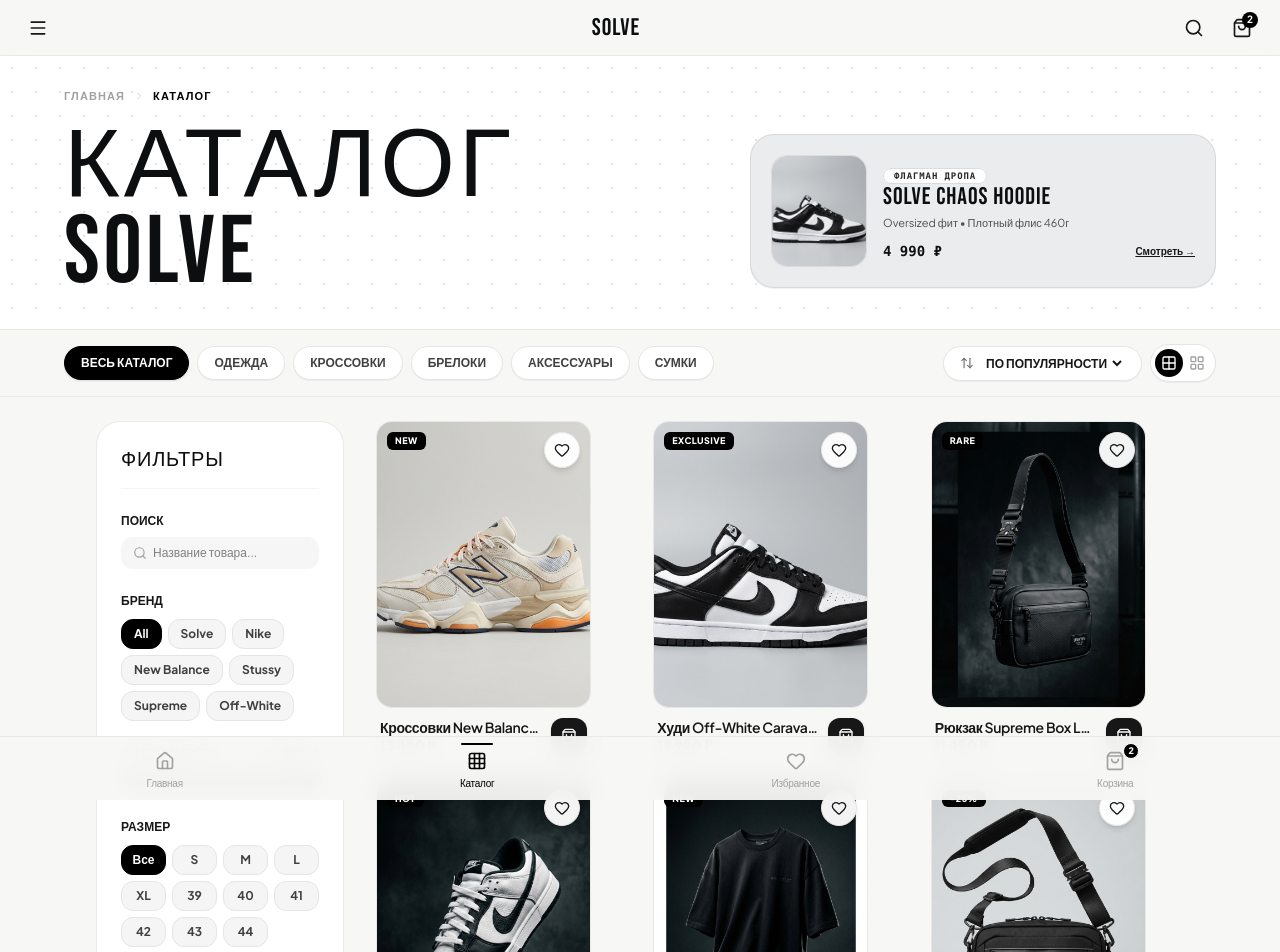
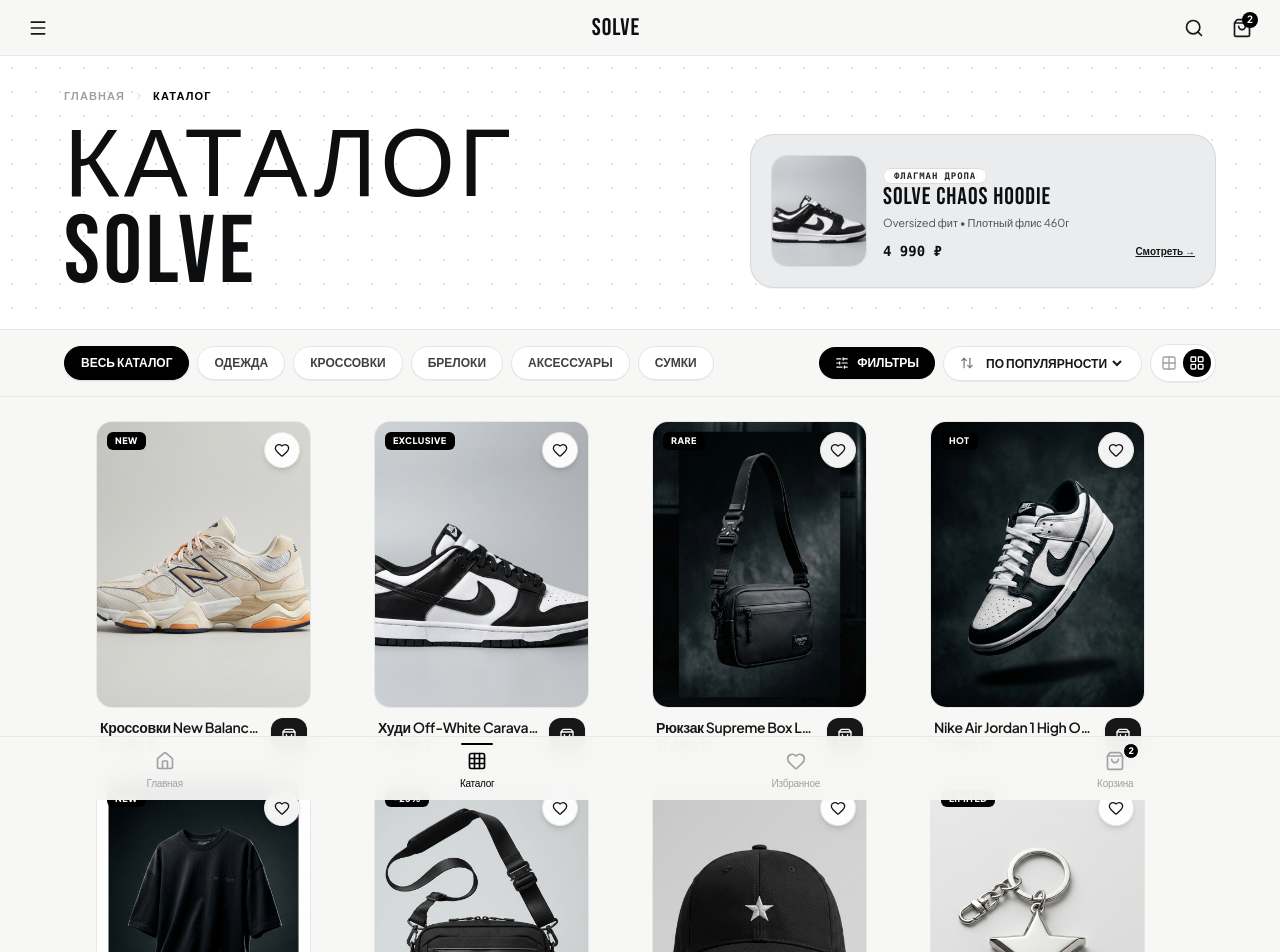
Before and after one commit to Farido01/SOLVE, a Next.js app: page /catalog in a window 1280 px wide. Shown: the top 952 px of the page. Built offline with nearby package versions, Linux system fonts and the light colour scheme.

Commit message:
Redesign filter panel to sleek right slide-over drawer and optimize grid width

```diff
--- a/app/catalog/page.tsx
+++ b/app/catalog/page.tsx
@@ -3,7 +3,7 @@
 import { useState, useMemo } from 'react';
 import Link from 'next/link';
 import { motion, AnimatePresence } from 'framer-motion';
-import { SlidersHorizontal, ArrowUpDown, X, Search, RotateCcw, ChevronRight, LayoutGrid, Grid2X2, ShieldCheck, Sparkles, Filter } from 'lucide-react';
+import { SlidersHorizontal, ArrowUpDown, X, Search, RotateCcw, ChevronRight, LayoutGrid, Grid2X2, Check, Filter } from 'lucide-react';
 import Header from '@/components/Header';
 import Footer from '@/components/Footer';
 import BottomNav from '@/components/BottomNav';
@@ -173,8 +173,8 @@
   const [onlySale, setOnlySale] = useState(false);
   const [searchQuery, setSearchQuery] = useState('');
   const [sortBy, setSortBy] = useState<'popular' | 'price-asc' | 'price-desc' | 'rating'>('popular');
-  const [isMobileFilterOpen, setIsMobileFilterOpen] = useState(false);
-  const [gridCols, setGridCols] = useState<3 | 4>(3);
+  const [isFilterDrawerOpen, setIsFilterDrawerOpen] = useState(false);
+  const [gridCols, setGridCols] = useState<3 | 4>(4);
 
   // Active filter count
   const activeFilterCount = useMemo(() => {
@@ -224,7 +224,7 @@
       <Header />
 
       <main className="flex-1 mt-14 pb-28">
-        {/* Minimalist Editorial Banner */}
+        {/* Minimalist Header Banner */}
         <section className="bg-white border-b border-neutral-200/90 pt-8 pb-8 px-4 md:px-8 relative overflow-hidden bg-[radial-gradient(#e2e4e8_1px,transparent_1px)] [background-size:24px_24px]">
           <div className="max-w-6xl mx-auto space-y-4 relative z-10">
             {/* Top Breadcrumbs */}
@@ -234,7 +234,7 @@
               <span className="text-black font-extrabold">Каталог</span>
             </div>
 
-            {/* Main Header & Lighter Highlight Card */}
+            {/* Main Header & Highlight Card */}
             <div className="grid grid-cols-1 lg:grid-cols-12 gap-6 items-center pt-1">
               {/* Left Column: Pure Title Only */}
               <div className="lg:col-span-7">
@@ -279,7 +279,7 @@
           </div>
         </section>
 
-        {/* Refined Sticky Controls Bar */}
+        {/* Refined Sticky Category & Controls Bar */}
         <div className="sticky top-14 z-30 bg-[#F7F7F6]/95 backdrop-blur-md border-b border-neutral-200/80 py-3.5 px-4 md:px-8">
           <div className="max-w-6xl mx-auto flex flex-col md:flex-row items-stretch md:items-center justify-between gap-3">
             {/* Category Quick Pills */}
@@ -302,17 +302,17 @@
               })}
             </div>
 
-            {/* Filter Triggers & Search & View Mode */}
+            {/* Controls Bar: Filter Drawer Trigger, Sort Dropdown, Grid Switcher */}
             <div className="flex items-center gap-2 justify-between md:justify-end">
-              {/* Mobile/Tablet Filter Button */}
+              {/* Universal Filter Button (Desktop & Mobile) */}
               <button
-                onClick={() => setIsMobileFilterOpen(true)}
-                className="lg:hidden flex items-center gap-2 px-4 py-2 bg-white text-neutral-900 border border-neutral-200 rounded-full text-xs font-extrabold hover:bg-neutral-900 hover:text-white transition-colors shadow-2xs"
+                onClick={() => setIsFilterDrawerOpen(true)}
+                className="flex items-center gap-2 px-4 py-2 bg-black text-white rounded-full text-xs font-extrabold hover:bg-neutral-800 transition-colors shadow-2xs"
               >
-                <Filter className="w-3.5 h-3.5" />
+                <SlidersHorizontal className="w-3.5 h-3.5" />
                 <span>ФИЛЬТРЫ</span>
                 {activeFilterCount > 0 && (
-                  <span className="w-4 h-4 rounded-full bg-black text-white text-[10px] flex items-center justify-center font-bold">
+                  <span className="w-4 h-4 rounded-full bg-white text-black text-[10px] flex items-center justify-center font-bold">
                     {activeFilterCount}
                   </span>
                 )}
@@ -360,7 +360,7 @@
           </div>
         </div>
 
-        {/* Content Workspace */}
+        {/* Content Workspace (Full Width Grid) */}
         <div className="max-w-6xl mx-auto px-4 md:px-8 pt-6">
           {/* Active Filter Chips */}
           {activeFilterCount > 0 && (
@@ -368,30 +368,30 @@
               <span className="text-[11px] font-bold text-neutral-400 uppercase tracking-wider">Активные фильтры:</span>
 
               {selectedCategory !== 'all' && (
-                <span className="px-3 py-1 bg-white text-black text-xs font-bold rounded-full border border-neutral-300 flex items-center gap-1.5">
+                <span className="px-3.5 py-1 bg-white text-black text-xs font-bold rounded-full border border-neutral-300 flex items-center gap-1.5 shadow-2xs">
                   Категория: {categoryTabs.find((t) => t.id === selectedCategory)?.label}
-                  <X className="w-3 h-3 cursor-pointer hover:text-red-500" onClick={() => setSelectedCategory('all')} />
+                  <X className="w-3 h-3 cursor-pointer hover:text-red-500 transition-colors" onClick={() => setSelectedCategory('all')} />
                 </span>
               )}
 
               {selectedBrand !== 'All' && (
-                <span className="px-3 py-1 bg-white text-black text-xs font-bold rounded-full border border-neutral-300 flex items-center gap-1.5">
+                <span className="px-3.5 py-1 bg-white text-black text-xs font-bold rounded-full border border-neutral-300 flex items-center gap-1.5 shadow-2xs">
                   Бренд: {selectedBrand}
-                  <X className="w-3 h-3 cursor-pointer hover:text-red-500" onClick={() => setSelectedBrand('All')} />
+                  <X className="w-3 h-3 cursor-pointer hover:text-red-500 transition-colors" onClick={() => setSelectedBrand('All')} />
                 </span>
               )}
 
               {selectedSize !== 'All' && (
-                <span className="px-3 py-1 bg-white text-black text-xs font-bold rounded-full border border-neutral-300 flex items-center gap-1.5">
+                <span className="px-3.5 py-1 bg-white text-black text-xs font-bold rounded-full border border-neutral-300 flex items-center gap-1.5 shadow-2xs">
                   Размер: {selectedSize}
-                  <X className="w-3 h-3 cursor-pointer hover:text-red-500" onClick={() => setSelectedSize('All')} />
+                  <X className="w-3 h-3 cursor-pointer hover:text-red-500 transition-colors" onClick={() => setSelectedSize('All')} />
                 </span>
               )}
 
               {onlySale && (
-                <span className="px-3 py-1 bg-white text-black text-xs font-bold rounded-full border border-neutral-300 flex items-center gap-1.5">
+                <span className="px-3.5 py-1 bg-white text-black text-xs font-bold rounded-full border border-neutral-300 flex items-center gap-1.5 shadow-2xs">
                   Только скидки
-                  <X className="w-3 h-3 cursor-pointer hover:text-red-500" onClick={() => setOnlySale(false)} />
+                  <X className="w-3 h-3 cursor-pointer hover:text-red-500 transition-colors" onClick={() => setOnlySale(false)} />
                 </span>
               )}
 
@@ -404,134 +404,10 @@
             </div>
           )}
 
-          {/* Main Grid & Desktop Sidebar */}
-          <div className="grid grid-cols-1 lg:grid-cols-12 gap-8 items-start">
-            {/* Desktop Filters Sidebar */}
-            <aside className="hidden lg:block lg:col-span-3 bg-white p-6 rounded-3xl border border-neutral-200/80 shadow-2xs space-y-6 sticky top-36">
-              <div className="flex items-center justify-between pb-3.5 border-b border-neutral-100">
-                <span className="font-display text-xl tracking-wider text-[#0D0E10] uppercase">ФИЛЬТРЫ</span>
-                {activeFilterCount > 0 && (
-                  <button
-                    onClick={resetFilters}
-                    className="flex items-center gap-1 text-[11px] font-bold text-neutral-400 hover:text-black transition-colors"
-                  >
-                    <RotateCcw className="w-3 h-3" />
-                    <span>СБРОС</span>
-                  </button>
-                )}
-              </div>
-
-              {/* Search Field inside sidebar */}
-              <div className="space-y-2">
-                <span className="text-xs font-extrabold uppercase text-neutral-900 block">Поиск</span>
-                <div className="relative">
-                  <Search className="absolute left-3 top-1/2 -translate-y-1/2 w-3.5 h-3.5 text-neutral-400" />
-                  <input
-                    type="text"
-                    value={searchQuery}
-                    onChange={(e) => setSearchQuery(e.target.value)}
-                    placeholder="Название товара..."
-                    className="w-full pl-8 pr-7 py-2 text-xs bg-neutral-100/90 rounded-xl focus:outline-none focus:ring-2 focus:ring-black font-sans"
-                  />
-                  {searchQuery && (
-                    <button
-                      onClick={() => setSearchQuery('')}
-                      className="absolute right-2.5 top-1/2 -translate-y-1/2 text-neutral-400 hover:text-black"
-                    >
-                      <X className="w-3.5 h-3.5" />
-                    </button>
-                  )}
-                </div>
-              </div>
-
-              {/* Brand Filter */}
-              <div className="space-y-2.5">
-                <span className="text-xs font-extrabold uppercase text-neutral-900 block">Бренд</span>
-                <div className="flex flex-wrap gap-1.5">
-                  {brandsList.map((brand) => {
-                    const isSelected = selectedBrand === brand;
-                    return (
-                      <button
-                        key={brand}
-                        onClick={() => setSelectedBrand(brand)}
-                        className={`px-3 py-1.5 rounded-xl text-xs font-bold transition-all border ${
-                          isSelected
-                            ? 'bg-black text-white border-black'
-                            : 'bg-neutral-100 text-neutral-700 hover:bg-neutral-200 border-neutral-200'
-                        }`}
-                      >
-                        {brand}
-                      </button>
-                    );
-                  })}
-                </div>
-              </div>
-
-              {/* Price Range Slider */}
-              <div className="space-y-2.5">
-                <div className="flex items-center justify-between text-xs">
-                  <span className="font-extrabold uppercase text-neutral-900">До стоимости</span>
-                  <span className="font-extrabold text-black font-mono">{priceRange.toLocaleString('ru-RU')} ₽</span>
-                </div>
-                <input
-                  type="range"
-                  min={1000}
-                  max={20000}
-                  step={500}
-                  value={priceRange}
-                  onChange={(e) => setPriceRange(Number(e.target.value))}
-                  className="w-full accent-black cursor-pointer"
-                />
-              </div>
-
-              {/* Size Selector */}
-              <div className="space-y-2.5">
-                <span className="text-xs font-extrabold uppercase text-neutral-900 block">Размер</span>
-                <div className="grid grid-cols-4 gap-1.5">
-                  <button
-                    onClick={() => setSelectedSize('All')}
-                    className={`py-1.5 rounded-xl text-xs font-bold text-center border transition-all ${
-                      selectedSize === 'All'
-                        ? 'bg-black text-white border-black'
-                        : 'bg-neutral-100 text-neutral-700 border-neutral-200 hover:bg-neutral-200'
-                    }`}
-                  >
-                    Все
-                  </button>
-                  {sizesList.map((sz) => (
-                    <button
-                      key={sz}
-                      onClick={() => setSelectedSize(sz)}
-                      className={`py-1.5 rounded-xl text-xs font-bold text-center border transition-all ${
-                        selectedSize === sz
-                          ? 'bg-black text-white border-black'
-                          : 'bg-neutral-100 text-neutral-700 border-neutral-200 hover:bg-neutral-200'
-                      }`}
-                    >
-                      {sz}
-                    </button>
-                  ))}
-                </div>
-              </div>
-
-              {/* Sale Only Checkbox */}
-              <div className="pt-3 border-t border-neutral-100">
-                <label className="flex items-center justify-between cursor-pointer select-none">
-                  <span className="text-xs font-extrabold uppercase text-neutral-900">Только со скидкой</span>
-                  <input
-                    type="checkbox"
-                    checked={onlySale}
-                    onChange={(e) => setOnlySale(e.target.checked)}
-                    className="w-4 h-4 accent-black rounded cursor-pointer"
-                  />
-                </label>
-              </div>
-            </aside>
-
-            {/* Products Grid Section */}
-            <div className="lg:col-span-9">
+          {/* Full-Bleed Products Grid */}
+          <div>
             {filteredProducts.length === 0 ? (
-                <div className="bg-white rounded-3xl p-12 text-center space-y-4 border border-neutral-200/80 shadow-xs">
+              <div className="bg-white rounded-3xl p-12 text-center space-y-4 border border-neutral-200/80 shadow-2xs">
                 <div className="w-14 h-14 rounded-full bg-neutral-100 flex items-center justify-center mx-auto text-neutral-400">
                   <Search className="w-6 h-6" />
                 </div>
@@ -558,77 +434,101 @@
             )}
           </div>
         </div>
-        </div>
       </main>
 
-      {/* Mobile Drawer Sheet */}
+      {/* Ultra-Sleek Slide-Over Filter Panel Drawer (Desktop & Mobile) */}
       <AnimatePresence>
-        {isMobileFilterOpen && (
+        {isFilterDrawerOpen && (
           <>
+            {/* Backdrop */}
             <motion.div
               initial={{ opacity: 0 }}
               animate={{ opacity: 1 }}
               exit={{ opacity: 0 }}
-              onClick={() => setIsMobileFilterOpen(false)}
-              className="fixed inset-0 z-50 bg-black/60 backdrop-blur-xs"
+              onClick={() => setIsFilterDrawerOpen(false)}
+              className="fixed inset-0 z-50 bg-black/50 backdrop-blur-xs"
             />
+
+            {/* Right Slide-Over Panel */}
             <motion.div
-              initial={{ y: '100%' }}
-              animate={{ y: 0 }}
-              exit={{ y: '100%' }}
-              transition={{ type: 'spring', damping: 25, stiffness: 250 }}
-              className="fixed bottom-0 left-0 right-0 z-50 bg-white rounded-t-3xl p-6 shadow-2xl space-y-6 max-h-[85vh] overflow-y-auto font-sans"
+              initial={{ x: '100%' }}
+              animate={{ x: 0 }}
+              exit={{ x: '100%' }}
+              transition={{ type: 'spring', damping: 28, stiffness: 280 }}
+              className="fixed top-0 right-0 bottom-0 z-50 w-full max-w-md bg-white shadow-2xl flex flex-col justify-between font-sans border-l border-neutral-200"
             >
-              <div className="flex items-center justify-between border-b border-neutral-100 pb-3">
-                <span className="font-display text-2xl tracking-wider text-black">ФИЛЬТРЫ ТОВАРОВ</span>
+              {/* Drawer Header */}
+              <div className="p-6 border-b border-neutral-100 flex items-center justify-between">
+                <div className="flex items-center gap-2">
+                  <span className="font-display text-2xl tracking-wider text-black uppercase">ФИЛЬТРЫ ТОВАРОВ</span>
+                  {activeFilterCount > 0 && (
+                    <span className="w-5 h-5 rounded-full bg-black text-white text-[10px] flex items-center justify-center font-bold font-mono">
+                      {activeFilterCount}
+                    </span>
+                  )}
+                </div>
                 <button
-                  onClick={() => setIsMobileFilterOpen(false)}
-                  className="p-2 text-neutral-400 hover:text-black rounded-full hover:bg-neutral-100"
+                  onClick={() => setIsFilterDrawerOpen(false)}
+                  className="p-2 text-neutral-400 hover:text-black rounded-full hover:bg-neutral-100 transition-colors"
+                  aria-label="Закрыть"
                 >
                   <X className="w-5 h-5" />
                 </button>
               </div>
 
-              {/* Search Input Mobile */}
+              {/* Drawer Body - Scrollable Content */}
+              <div className="p-6 space-y-6 flex-1 overflow-y-auto">
+                {/* Search Input */}
                 <div className="space-y-2">
-                <span className="text-xs font-extrabold uppercase text-neutral-900 block">Поиск</span>
+                  <span className="text-xs font-extrabold uppercase text-neutral-900 block">Поиск по названию</span>
                   <div className="relative">
                     <Search className="absolute left-3.5 top-1/2 -translate-y-1/2 w-4 h-4 text-neutral-400" />
                     <input
                       type="text"
                       value={searchQuery}
                       onChange={(e) => setSearchQuery(e.target.value)}
-                    placeholder="Искать по названию..."
-                    className="w-full pl-10 pr-8 py-2.5 text-xs bg-neutral-100 rounded-xl focus:outline-none focus:ring-2 focus:ring-black"
+                      placeholder="Худи, кроссовки, кепка..."
+                      className="w-full pl-10 pr-8 py-2.5 text-xs bg-neutral-100/90 rounded-xl focus:outline-none focus:ring-2 focus:ring-black font-sans"
                     />
+                    {searchQuery && (
+                      <button
+                        onClick={() => setSearchQuery('')}
+                        className="absolute right-3 top-1/2 -translate-y-1/2 text-neutral-400 hover:text-black"
+                      >
+                        <X className="w-3.5 h-3.5" />
+                      </button>
+                    )}
                   </div>
                 </div>
 
-              {/* Mobile Brands */}
-              <div className="space-y-2">
+                {/* Brands Selection */}
+                <div className="space-y-2.5">
                   <span className="text-xs font-extrabold uppercase text-neutral-900 block">Бренды</span>
                   <div className="flex flex-wrap gap-2">
-                  {brandsList.map((brand) => (
+                    {brandsList.map((brand) => {
+                      const isSelected = selectedBrand === brand;
+                      return (
                         <button
                           key={brand}
                           onClick={() => setSelectedBrand(brand)}
                           className={`px-3.5 py-1.5 rounded-xl text-xs font-bold transition-all border ${
-                        selectedBrand === brand
-                          ? 'bg-black text-white border-black'
-                          : 'bg-neutral-100 text-neutral-700 border-neutral-200'
+                            isSelected
+                              ? 'bg-black text-white border-black shadow-xs'
+                              : 'bg-neutral-100 text-neutral-700 hover:bg-neutral-200 border-neutral-200'
                           }`}
                         >
                           {brand}
                         </button>
-                  ))}
+                      );
+                    })}
                   </div>
                 </div>
 
-              {/* Mobile Price */}
-              <div className="space-y-2">
-                <div className="flex justify-between text-xs">
+                {/* Price Range Slider */}
+                <div className="space-y-2.5">
+                  <div className="flex items-center justify-between text-xs">
                     <span className="font-extrabold uppercase text-neutral-900">Максимальная цена</span>
-                  <span className="font-bold text-black font-mono">{priceRange.toLocaleString('ru-RU')} ₽</span>
+                    <span className="font-extrabold text-black font-mono">{priceRange.toLocaleString('ru-RU')} ₽</span>
                   </div>
                   <input
                     type="range"
@@ -639,20 +539,69 @@
                     onChange={(e) => setPriceRange(Number(e.target.value))}
                     className="w-full accent-black cursor-pointer"
                   />
+                  <div className="flex justify-between text-[10px] font-mono text-neutral-400">
+                    <span>1 000 ₽</span>
+                    <span>20 000 ₽</span>
+                  </div>
                 </div>
 
-              {/* Mobile Action Buttons */}
-              <div className="flex items-center gap-3 pt-4 border-t border-neutral-100">
+                {/* Size Selector */}
+                <div className="space-y-2.5">
+                  <span className="text-xs font-extrabold uppercase text-neutral-900 block">Размер</span>
+                  <div className="grid grid-cols-4 gap-2">
+                    <button
+                      onClick={() => setSelectedSize('All')}
+                      className={`py-2 rounded-xl text-xs font-bold text-center border transition-all ${
+                        selectedSize === 'All'
+                          ? 'bg-black text-white border-black'
+                          : 'bg-neutral-100 text-neutral-700 border-neutral-200 hover:bg-neutral-200'
+                      }`}
+                    >
+                      Все
+                    </button>
+                    {sizesList.map((sz) => (
+                      <button
+                        key={sz}
+                        onClick={() => setSelectedSize(sz)}
+                        className={`py-2 rounded-xl text-xs font-bold text-center border transition-all ${
+                          selectedSize === sz
+                            ? 'bg-black text-white border-black'
+                            : 'bg-neutral-100 text-neutral-700 border-neutral-200 hover:bg-neutral-200'
+                        }`}
+                      >
+                        {sz}
+                      </button>
+                    ))}
+                  </div>
+                </div>
+
+                {/* Discount Switch */}
+                <div className="pt-3 border-t border-neutral-100">
+                  <label className="flex items-center justify-between cursor-pointer select-none">
+                    <span className="text-xs font-extrabold uppercase text-neutral-900">Только со скидкой</span>
+                    <input
+                      type="checkbox"
+                      checked={onlySale}
+                      onChange={(e) => setOnlySale(e.target.checked)}
+                      className="w-4 h-4 accent-black rounded cursor-pointer"
+                    />
+                  </label>
+                </div>
+              </div>
+
+              {/* Drawer Footer Actions */}
+              <div className="p-6 border-t border-neutral-100 bg-[#F7F7F6] flex items-center gap-3">
                 <Button
                   variant="outline"
                   onClick={resetFilters}
-                  className="flex-1 py-3 text-xs font-bold rounded-xl"
+                  className="flex-1 py-3 text-xs font-bold rounded-xl border-neutral-300"
                 >
+                  <RotateCcw className="w-3.5 h-3.5 mr-1.5" />
                   Сбросить
                 </Button>
                 <Button
-                  onClick={() => setIsMobileFilterOpen(false)}
-                  className="flex-1 py-3 bg-black text-white text-xs font-bold rounded-xl shadow-md"
+                  onClick={() => setIsFilterDrawerOpen(false)}
+                  className="flex-1 py-3 bg-black text-white text-xs font-bold rounded-xl shadow-md hover:bg-neutral-800"
                 >
                   Показать ({filteredProducts.length})
                 </Button>
```
Lines whose indentation alone changed are shown as unchanged.
